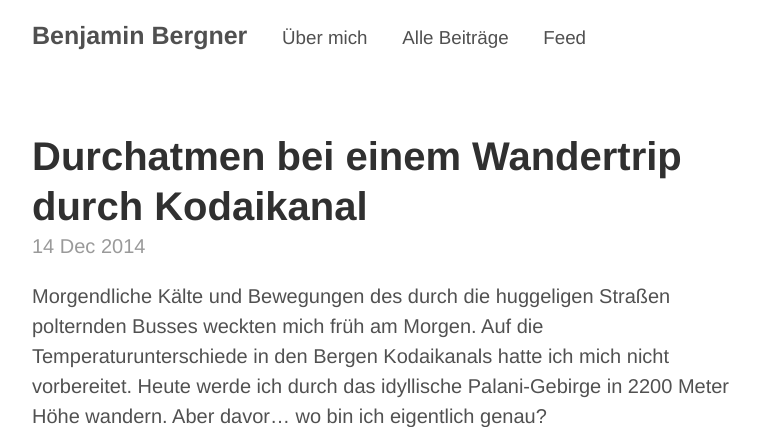
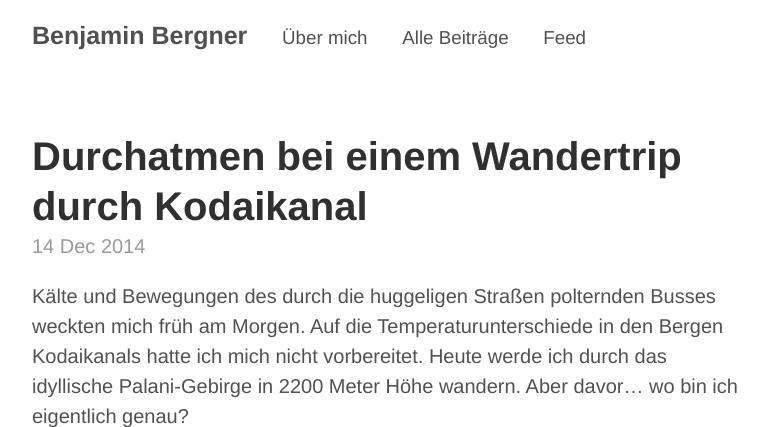
Before and after one commit to benjaminbergner/indien_blog, a Jekyll site: the page built from _posts/2014-12-14-durchatmen-bei-einem-wandertrip-durch-kodaikanal.md, in a window 1280 px wide and 900 px high, cut to the strip 0-427 px from the top of the window. Shown: the whole strip, without its empty margins (248-1016 px from the left). Built offline with Jekyll 4.4.1, drawn with Linux system fonts in a browser that asks for light colours; Markdown is read by kramdown in place of the engine named in the settings; comment, search, counter and statistics services are not loaded.

Commit message:
gr change
gr change

```diff
--- a/_posts/2014-12-14-durchatmen-bei-einem-wandertrip-durch-kodaikanal.md
+++ b/_posts/2014-12-14-durchatmen-bei-einem-wandertrip-durch-kodaikanal.md
@@ -8,7 +8,7 @@ image: kodai_benjamin_auf_der_dolphins_nose.jpg
 description: "Wenn man 'Berg' im Namen stehen hat, dann wird einem Wanderlust ja schon in die Wiege gelegt. Dementsprechend dauerte es nicht lang, bis ich mich ins Gebirge verirrt habe."
 ---
 
-<p>Morgendliche Kälte und Bewegungen des durch die huggeligen Straßen polternden Busses weckten mich früh am Morgen. Auf die Temperaturunterschiede in den Bergen Kodaikanals hatte ich mich nicht vorbereitet. Heute werde ich durch das idyllische Palani-Gebirge in 2200 Meter Höhe wandern. Aber davor… wo bin ich eigentlich genau?</p>
+<p>Kälte und Bewegungen des durch die huggeligen Straßen polternden Busses weckten mich früh am Morgen. Auf die Temperaturunterschiede in den Bergen Kodaikanals hatte ich mich nicht vorbereitet. Heute werde ich durch das idyllische Palani-Gebirge in 2200 Meter Höhe wandern. Aber davor… wo bin ich eigentlich genau?</p>
 
 ![Abbildung der Karte meines ersten Südtrips](/images/karte_kanyakumari_kodai.png "Karte meines ersten Südtrips")
 <small>Vom Strand in die Berge <a href="http://www.openstreetmap.org/">© OpenStreetMap und Mitwirkende</a>, <a href="ttp://creativecommons.org/licenses/by-sa/2.0/">CC-BY-SA</a></small>
```
